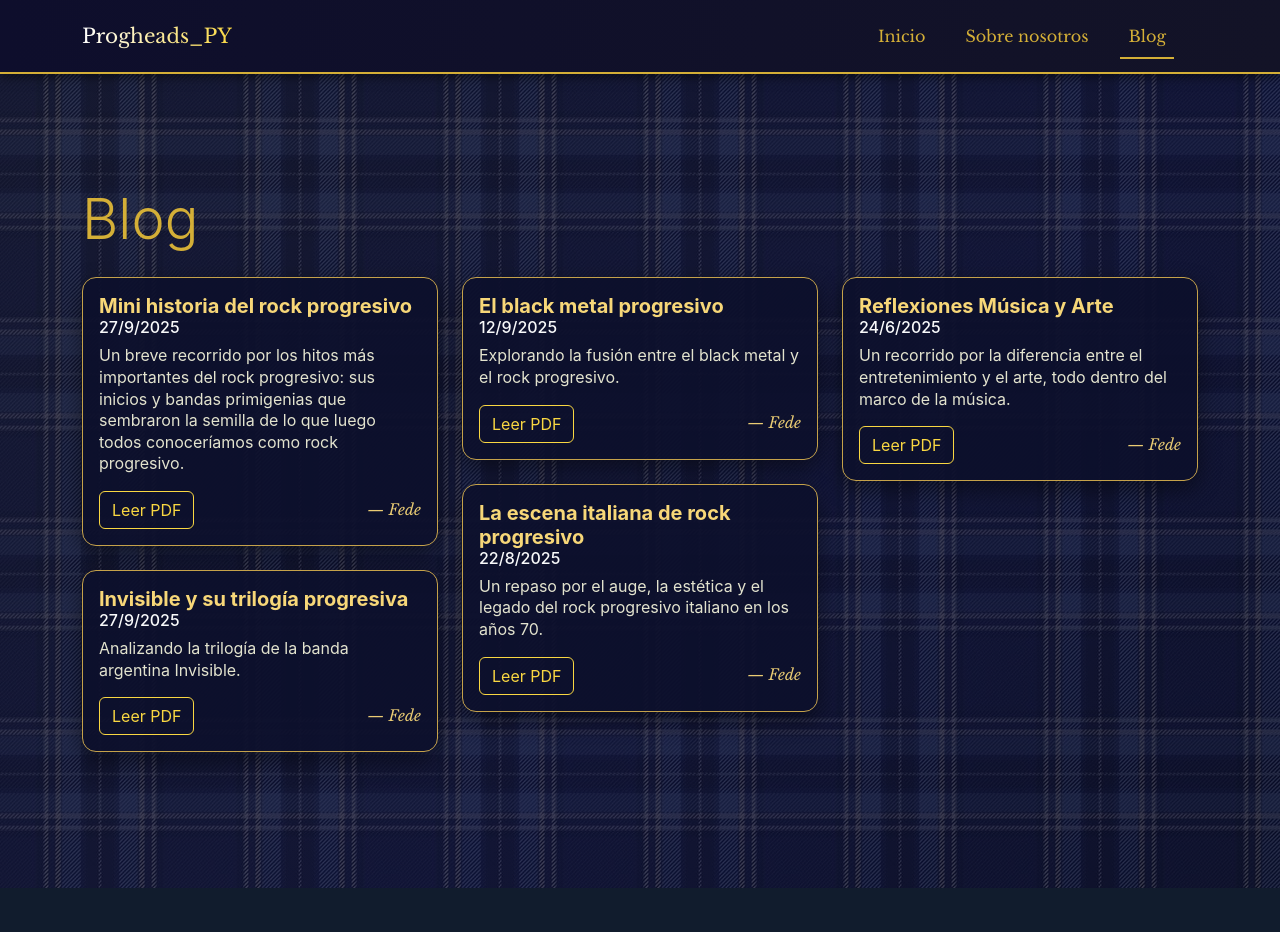
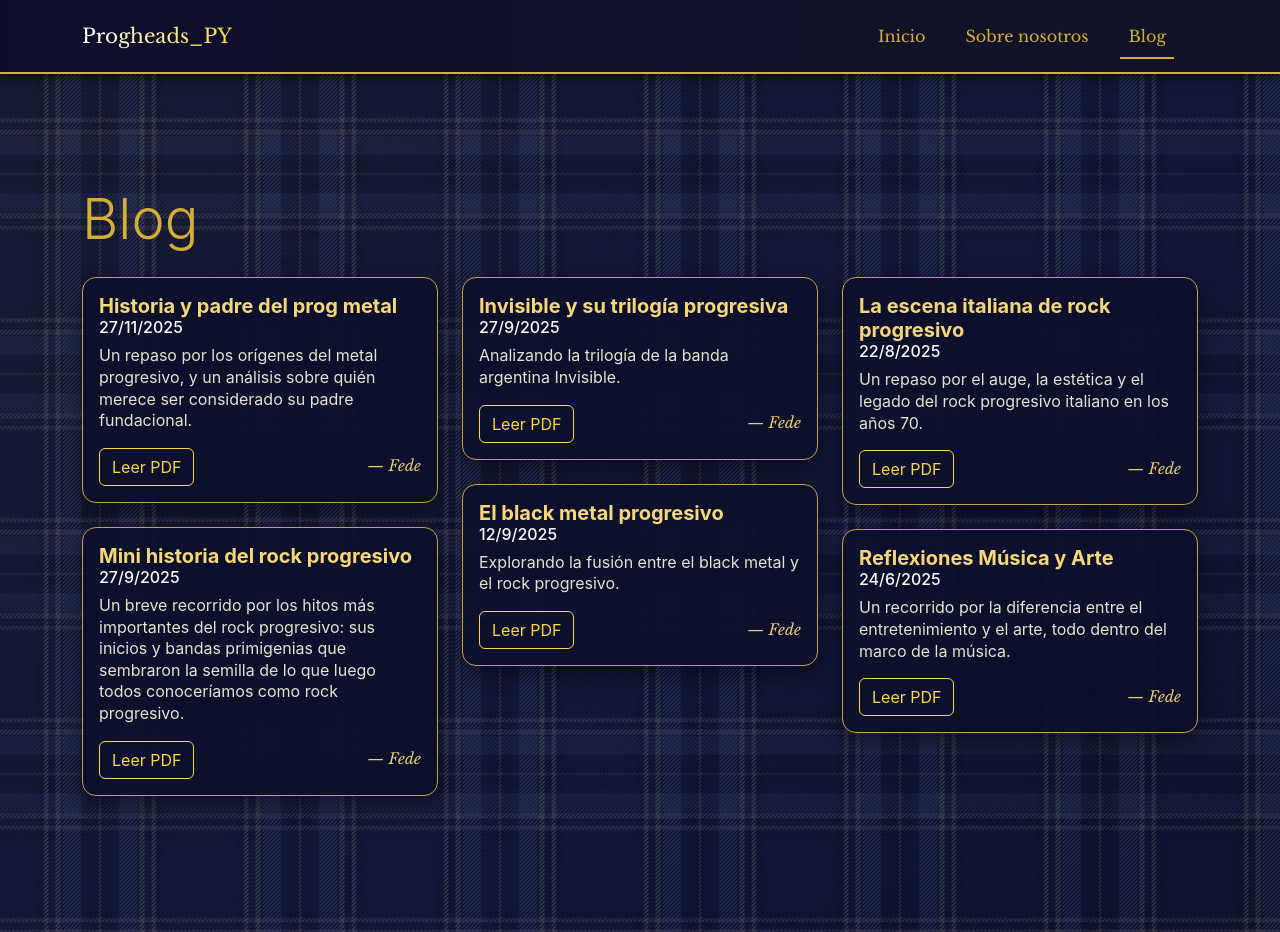
Before and after one commit to Fedebarriosd/progheads, a React (Create React App) app: page /blog in a window 1280 px wide. Before the commit the page ends 888 px from the top, so only its background shows below. Built offline with nearby package versions, Linux system fonts and the light colour scheme.

Commit message:
Post: Origenes del prog metal y padre

```diff
--- a/public/index.html
+++ b/public/index.html
@@ -7,7 +7,7 @@
     <meta name="theme-color" content="#000000" />
     <meta
       name="description"
-      content="Progheads PY: tu portal de rock/metal progresivo en Parguay. Reviews, playlists, memes e Instagram de lo mejor del prog."
+      content="Progheads PY: tu portal de rock/metal progresivo en Paraguay. Reviews, playlists, memes e Instagram de lo mejor del prog."
     />
     <link rel="apple-touch-icon" href="%PUBLIC_URL%/logo192.png" />
     <!--
--- a/src/data/posts.js
+++ b/src/data/posts.js
@@ -47,5 +47,14 @@ export const posts = [
     excerpt: "Analizando la trilogía de la banda argentina Invisible.",
     pdfPath: "/uploads/Invisible trilogia.pdf",
     author: "Fede",
+  },
+
+  {
+    slug: "historia-y-padre-prog-metal",
+    title: "Historia y padre del prog metal",
+    date: "2025-11-27",
+    excerpt: "Un repaso por los orígenes del metal progresivo, y un análisis sobre quién merece ser considerado su padre fundacional.",
+    pdfPath: "/uploads/Origenes del prog metal y padre.pdf",
+    author: "Fede",
   }
 ];
```
Also changed, not shown: 1 other file (tests, documents, lock files or other folders).
